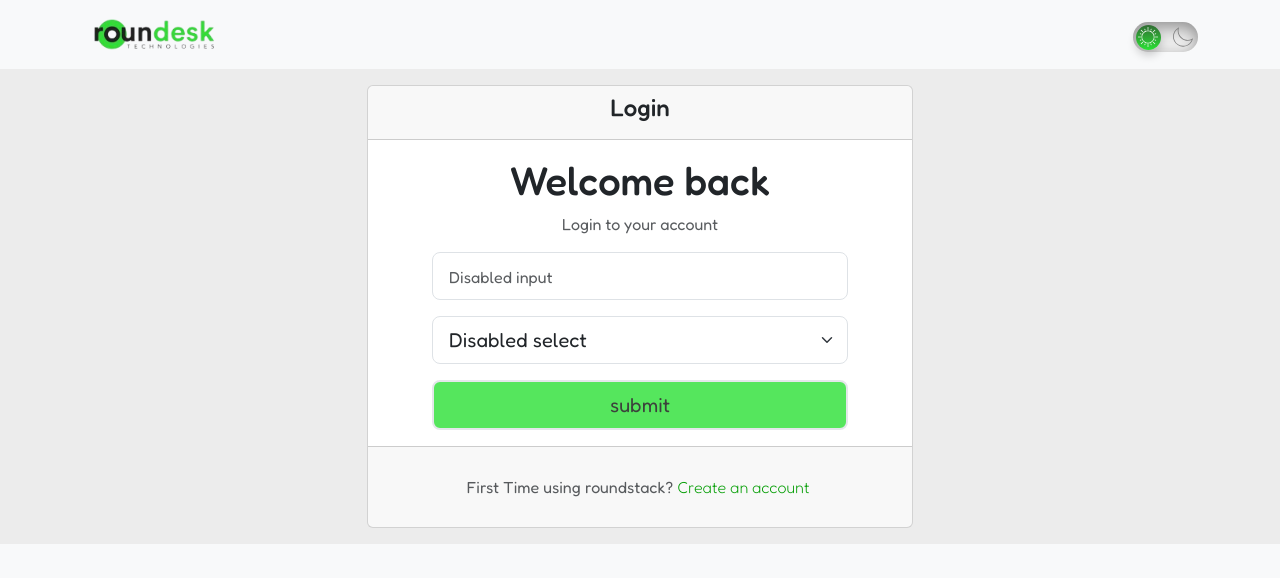
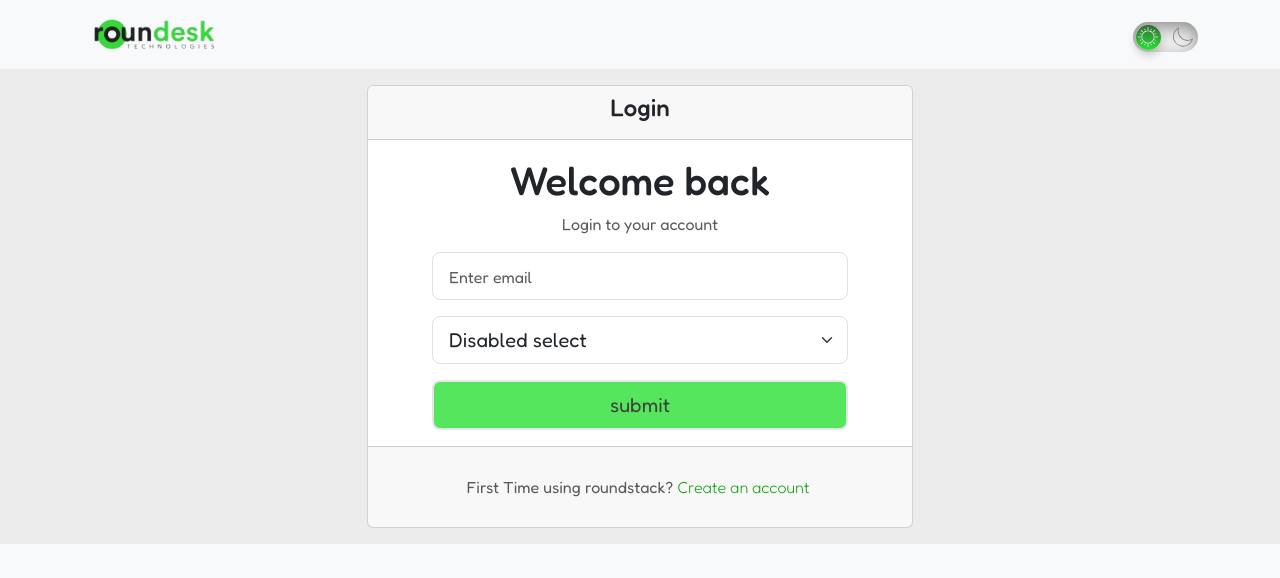
Before and after one commit to amiraadev/react-bootstrap-responsive-nestjs-jwt-passport-prisma-mysql-authentification, a React (Create React App) app: page /login in a window 1280 px wide. Shown: the top 578 px of the page. Built offline with nearby package versions, Linux system fonts and the light colour scheme.

Commit message:
implementing the Formik and yup for form validation

```diff
--- a/src/components/Button.tsx
+++ b/src/components/Button.tsx
@@ -2,6 +2,8 @@
 "use client";
 import React from "react";
 import { IconType } from "react-icons";
+
+type ButtonType = "submit" | "reset" | "button" | undefined ;
 
 interface ButtonProps {
 	label: string;
@@ -10,6 +12,7 @@ interface ButtonProps {
 	outline?: boolean;
 	small?: boolean;
 	icon?: IconType;
+	type: ButtonType;
 }
 const Button: React.FC<ButtonProps> = ({
 	label,
@@ -18,11 +21,13 @@ const Button: React.FC<ButtonProps> = ({
 	outline,
 	small,
 	icon: Icon,
+	type
 }) => {
 	return (
 		<button
 			onClick={onClick}
 			disabled={disabled}
+			type={type}
 			className={`
 			class-button
       ${outline ? "background-white" : "background-green"}
--- a/src/pages/LoginPage.tsx
+++ b/src/pages/LoginPage.tsx
@@ -1,52 +1,106 @@
 /** @format */
 
-import React, { useCallback, useState } from "react";
+import { useCallback, useState } from "react";
+import axios from "axios";
 
 import { useNavigate } from "react-router-dom";
 
+import { useFormik } from "formik";
+import * as Yup from "yup";
+
+import userStatusService from "../stores/userStatusStore";
+
 import Form from "react-bootstrap/Form";
 import Card from "react-bootstrap/Card";
-import Button from "../components/Button";
-
 import Container from "react-bootstrap/Container";
 import Row from "react-bootstrap/Row";
 import Col from "react-bootstrap/Col";
 
+import Button from "../components/Button";
+
 function LoginPage() {
+	const [ok, setOk] = useState(false);
 	const navigate = useNavigate();
+	const { saveUserStatus } = userStatusService();
+
 	const Toggle = useCallback(() => {
 		navigate("/register");
 	}, []);
+
+	const formik = useFormik({
+		initialValues: {
+			email: "",
+			passWord: "",
+		},
+		validationSchema: Yup.object({
+			email: Yup.string()
+				.email("Invalid email address")
+				.required("Required field"),
+			passWord: Yup.string()
+				.min(6, "Password must be at least 6 characters")
+				.required("Required field"),
+		}),
+		onSubmit: async (values) => {
+			console.log("hello");
+
+			const { email, passWord } = values;
+			try {
+				const response = await axios.post(
+					"http://localhost:5000/auth/signin",
+					{ email, passWord }
+					//withCredentials:true :==> to allow this request to get credentials from that API Endpoint.
+					// { withCredentials: true }
+				);
+				console.log("===>", response);
+				console.log("i===>", response.data.id);
+				saveUserStatus(true);
+				setOk(true);
+				navigate("/profile");
+				return response.data;
+			} catch (error) {
+				console.log(error);
+			}
+		},
+	});
+
 	return (
 		<Container className='my-3 '>
 			<Row>
 				<Col md={{ span: 6, offset: 3 }}>
-					<Card className='text-center'>
-						<Card.Header>
+					<Card>
+						<Card.Header className='text-center'>
 							<h4>Login</h4>
 						</Card.Header>
 						<Card.Body>
-							<Card.Title>
+							<Card.Title className='text-center'>
 								<h1>Welcome back</h1>
 							</Card.Title>
-							<Card.Text className='text-muted'>
+							<Card.Text className='text-center text-muted'>
 								Login to your account
 							</Card.Text>
-							<Form className='px-5'>
+							<Form className='px-5'onSubmit={formik.handleSubmit}>
 								<fieldset>
 									<Form.Group className='mb-3'>
 										<Form.Control
 											size='lg'
-											id='disabledTextInput'
-											placeholder='Disabled input'
+											type='email'
+											className='form-control'
+											placeholder='Enter email'
+											id='email'
+											name='email'
+											onChange={formik.handleChange}
+											value={formik.values.email}
 										/>
 									</Form.Group>
+									{formik.touched.email && formik.errors.email ? (
+										<div className='text-danger'>{formik.errors.email}</div>
+									) : null}
 									<Form.Group className='mb-3'>
 										<Form.Select size='lg' id='disabledSelect'>
 											<option>Disabled select</option>
 										</Form.Select>
 									</Form.Group>
-									<Button label='submit' onClick={() => {}} />
+									<Button type="submit" label='submit' onClick={() => {}} />
 								</fieldset>
 							</Form>
 						</Card.Body>
--- a/src/pages/RegisterPage.tsx
+++ b/src/pages/RegisterPage.tsx
@@ -48,7 +48,7 @@ function RegisterPage() {
 											<option>Disabled select</option>
 										</Form.Select>
 									</Form.Group>
-									<Button label='submit' onClick={() => {}} />
+									<Button type="submit" label='submit' onClick={() => {}} />
 								</fieldset>
 							</Form>
 						</Card.Body>
```
